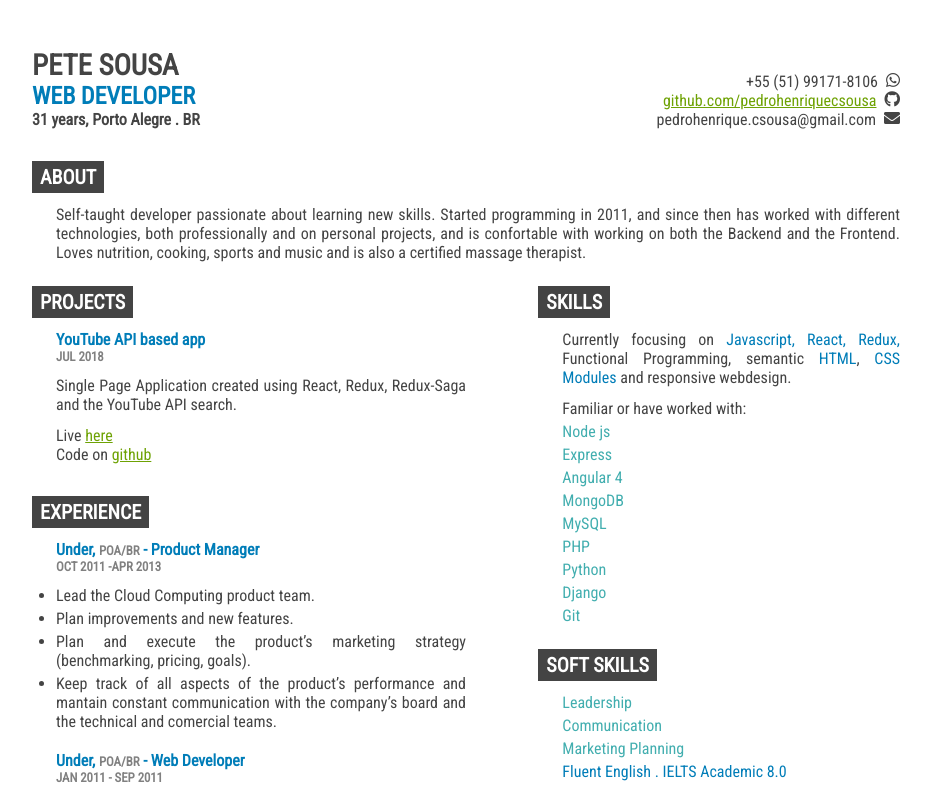
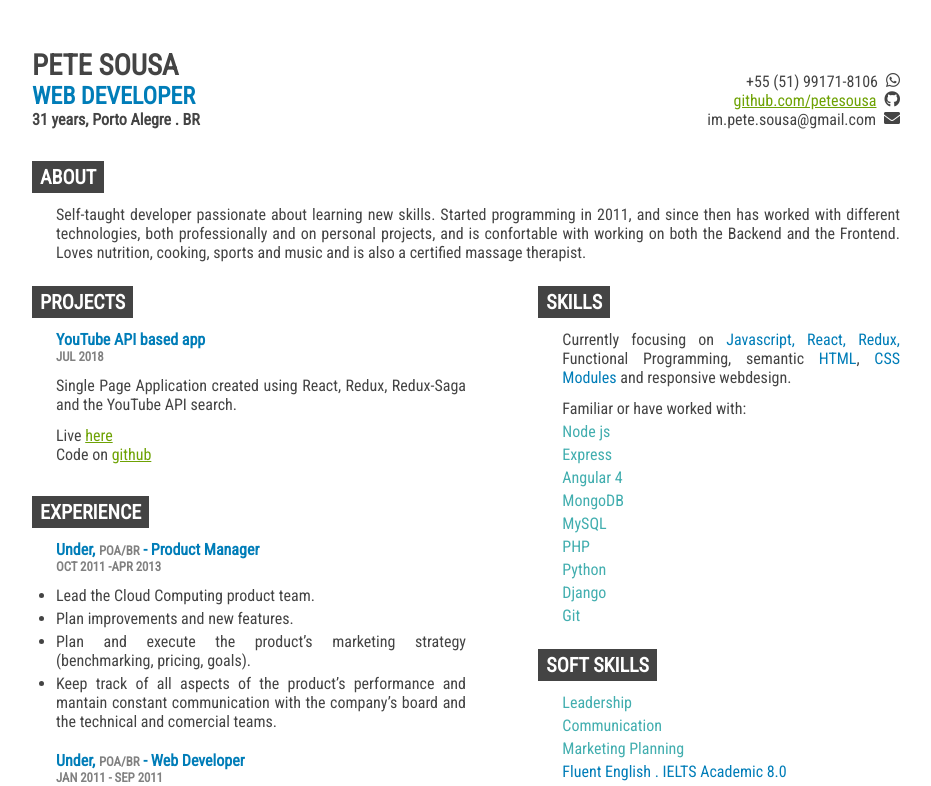
Before and after one commit to petesousa/petesousa-resume, a React (Create React App) app: page / in a window 1280 px wide. Shown: the top 786 px of the page, without its empty margins (174-1105 px from the left). Built offline with nearby package versions, Linux system fonts and the light colour scheme.

Commit message:
updated more info

```diff
--- a/src/App.js
+++ b/src/App.js
@@ -112,11 +112,11 @@ class App extends Component {
             </li>
             <li>
               <i className="fab fa-github"></i>
-              <a href="http://github.com/petesousa">github.com/pedrohenriquecsousa</a>
+              <a href="http://github.com/petesousa">github.com/petesousa</a>
             </li>
             <li>
               <i className="fas fa-envelope"></i>
-              pedrohenrique.csousa@gmail.com
+              im.pete.sousa@gmail.com
             </li>
           </ul>
         </div>
```
